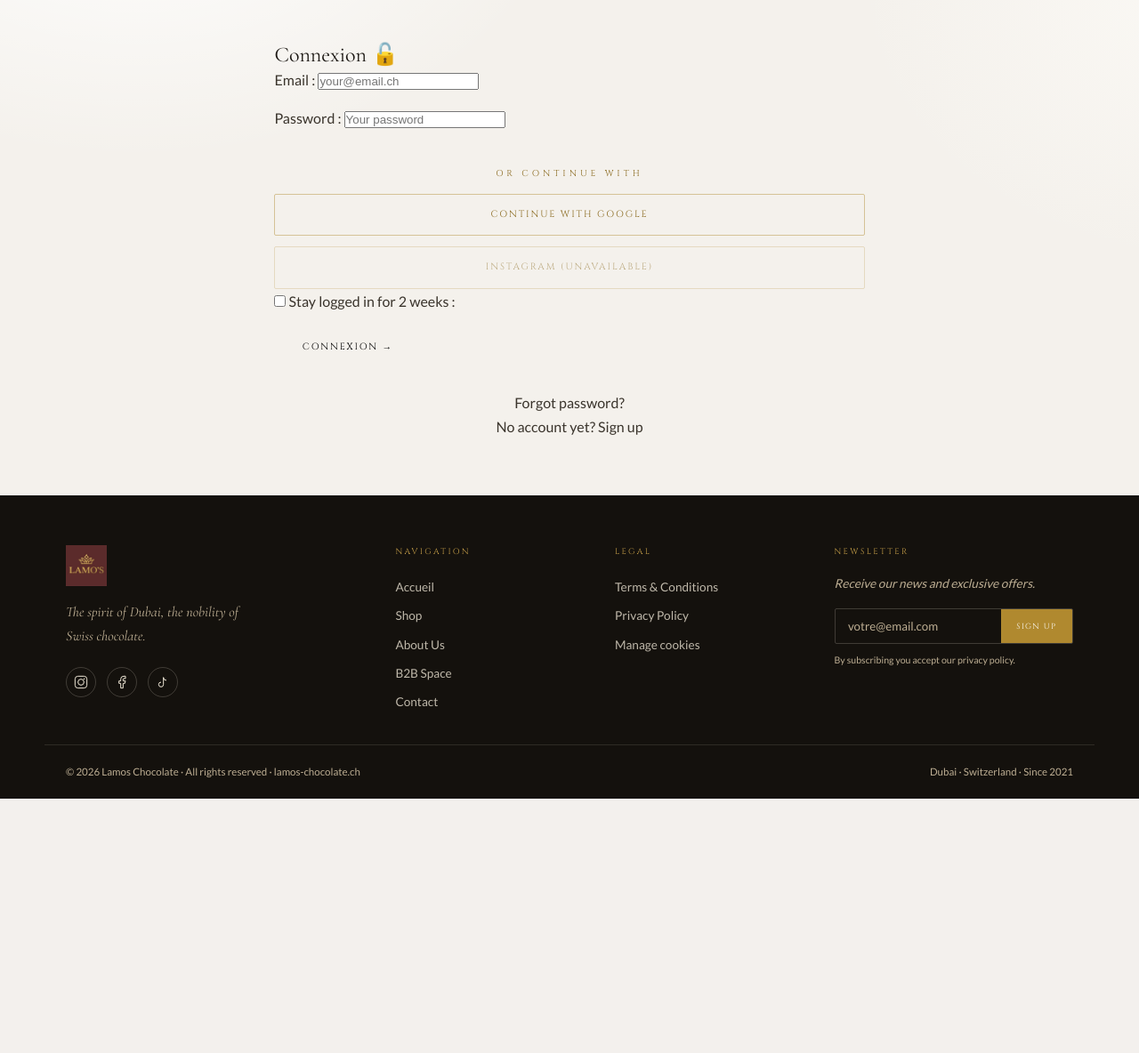
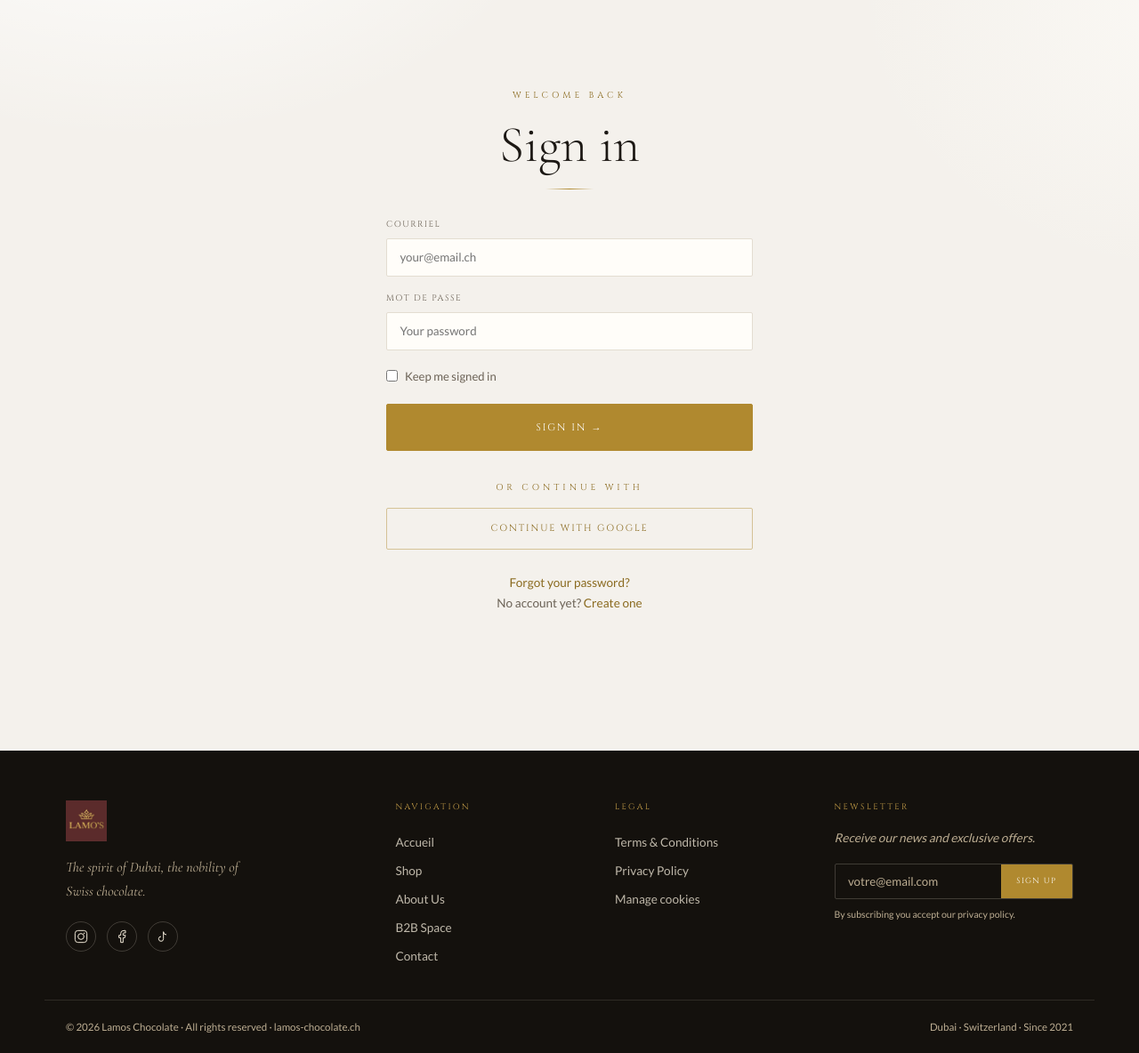
Before and after one commit to SaraEstelle/Lamos-chocolate, a Django app: page /accounts/login/ in a window 1280 px wide. Shown: the part 73-1257 px from the top of the page at 89% size. Before the commit the page ends 971 px from the top, so only its background shows below. Run offline with Django 5.2, Linux system fonts and the light colour scheme; parts of the project's set-up code (start-up, migrations or seed data) failed here and were passed over; some libraries are stand-ins or nearby versions.

Commit message:
refactor(accounts): rebuild login page in Marbre
Replace the Bootstrap card/alert/grid login with the Marbre design system
(centered form, .field inputs, gold CTA, Google button). Drops the
unavailable Instagram button.

```diff
--- a/backend/templates/accounts/login.html
+++ b/backend/templates/accounts/login.html
@@ -1,96 +1,63 @@
 {% extends "base/base.html" %}
-{% load i18n %}
+{% load i18n socialaccount %}
 
-{% block title %}{% trans "Log in" %} - Lamos Chocolate{% endblock %}
+{% block title %}{% trans "Sign in" %} · Lamos Chocolate{% endblock %}
 
 {% block content %}
-<div class="container mt-5">
-    <div class="row justify-content-center">
-        <div class="col-md-5">
-            <div class="card shadow">
-                <div class="card-header bg-primary text-white">
-                    <h2 class="mb-0">{% trans "Log in" %} 🔓</h2>
+<section class="section container" style="max-width:460px;">
+
+  <div class="reveal" style="text-align:center;margin-bottom:2rem;">
+    <p class="eyebrow">{% trans "Welcome back" %}</p>
+    <h1 class="h-display">{% trans "Sign in" %}</h1>
+    <span class="gold-line" style="margin:1rem auto 0;"></span>
   </div>
-                <div class="card-body">
 
-                    {% if messages %}
-                        {% for message in messages %}
-                            <div class="alert alert-{{ message.tags }} alert-dismissible fade show">
-                                {{ message }}
-                                <button type="button" class="btn-close" data-bs-dismiss="alert"></button>
-                            </div>
-                        {% endfor %}
-                    {% endif %}
+  {# Messages (success/error) are already rendered globally by base/messages.html #}
 
-                    <form method="post" class="needs-validation" novalidate>
+  <form method="post" novalidate class="reveal">
     {% csrf_token %}
 
-                        <div class="mb-3">
-                            {{ form.email.label_tag }}
+    <div class="field">
+      <label for="{{ form.email.id_for_label }}">{% trans "Email" %}</label>
       {{ form.email }}
-                            {% if form.email.errors %}
-                                <div class="invalid-feedback d-block">
-                                    {{ form.email.errors.0 }}
-                                </div>
-                            {% endif %}
+      {% if form.email.errors %}<p class="small" style="color:var(--c-danger)">{{ form.email.errors|striptags }}</p>{% endif %}
     </div>
 
-                        <div class="mb-3">
-                            {{ form.password.label_tag }}
+    <div class="field">
+      <label for="{{ form.password.id_for_label }}">{% trans "Password" %}</label>
       {{ form.password }}
-                            {% if form.password.errors %}
-                                <div class="invalid-feedback d-block">
-                                    {{ form.password.errors.0 }}
-                                </div>
-                            {% endif %}
+      {% if form.password.errors %}<p class="small" style="color:var(--c-danger)">{{ form.password.errors|striptags }}</p>{% endif %}
     </div>
 
-                        {% load socialaccount i18n %}
+    <label style="display:flex;align-items:center;gap:.5rem;font-size:.82rem;color:var(--c-text-2);margin-bottom:1.25rem;">
+      {{ form.remember_me }} {% trans "Keep me signed in" %}
+    </label>
 
-                        <div class="social-auth" style="margin-top:2rem;text-align:center;">
-                        <p class="eyebrow">{% trans "Or continue with" %}</p>
+    <button type="submit" class="btn btn-gold btn-lg" style="width:100%;">{% trans "Sign in" %} &rarr;</button>
+  </form>
 
-                        <a href="{% provider_login_url 'google' %}" class="btn btn-outline" style="width:100%;margin-bottom:.75rem;">
+  {# --- Social + secondary links --- #}
+  <div class="reveal" style="margin-top:1.5rem;text-align:center;">
+    <p class="eyebrow" style="margin-bottom:.9rem;">{% trans "Or continue with" %}</p>
+
+    <a href="{% provider_login_url 'google' %}" class="btn btn-outline" style="width:100%;margin-bottom:.6rem;">
       {% trans "Continue with Google" %}
     </a>
 
-                        {# Facebook: only show when configured (env vars set) #}
     {% if FACEBOOK_ENABLED %}
-                            <a href="{% provider_login_url 'facebook' %}" class="btn btn-outline" style="width:100%;margin-bottom:.75rem;">
+      <a href="{% provider_login_url 'facebook' %}" class="btn btn-outline" style="width:100%;margin-bottom:.6rem;">
         {% trans "Continue with Facebook" %}
       </a>
     {% endif %}
 
-                        {# Instagram: NOT available as a login method (Meta shut it down). #}
-                        <button type="button" class="btn btn-outline" style="width:100%;opacity:.5;cursor:not-allowed;"
-                                title="{% trans 'Instagram login is no longer supported by Meta.' %}" disabled>
-                            {% trans "Instagram (unavailable)" %}
-                        </button>
+    <p class="muted small" style="margin-top:1rem;">
+      <a href="{% url 'accounts:password_reset' %}" style="color:var(--c-gold-3)">{% trans "Forgot your password?" %}</a>
+    </p>
+    <p class="muted small">
+      {% trans "No account yet?" %}
+      <a href="{% url 'accounts:connect' %}" style="color:var(--c-gold-3)">{% trans "Create one" %}</a>
+    </p>
   </div>
 
-                        <div class="mb-3 form-check">
-                            {{ form.remember_me }}
-                            {{ form.remember_me.label_tag }}
-                        </div>
-
-                        <button type="submit" class="btn btn-primary w-100">
-                            {% trans "Log in" %} →
-                        </button>
-                    </form>
-
-                    <div class="text-center mt-4">
-                        <p>
-                            <a href="{% url 'accounts:password_reset' %}">
-                                {% trans "Forgot password?" %}
-                            </a>
-                        </p>
-                        <p>{% trans "No account yet?" %}
-                            <a href="{% url 'accounts:register' %}">{% trans "Sign up" %}</a>
-                        </p>
-                    </div>
-                </div>
-            </div>
-        </div>
-    </div>
-</div>
+</section>
 {% endblock %}
```
Lines whose indentation alone changed are shown as unchanged.
